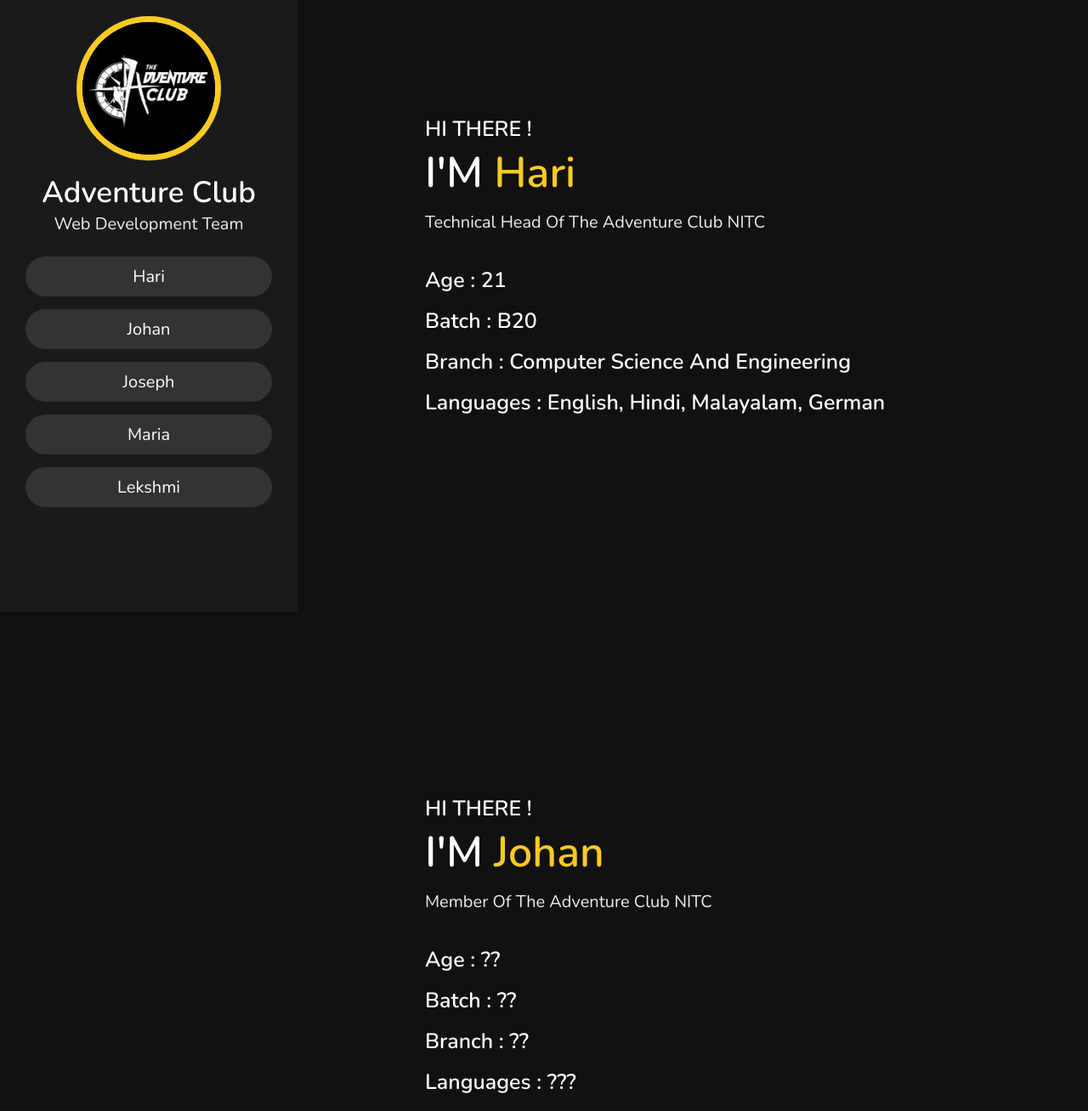
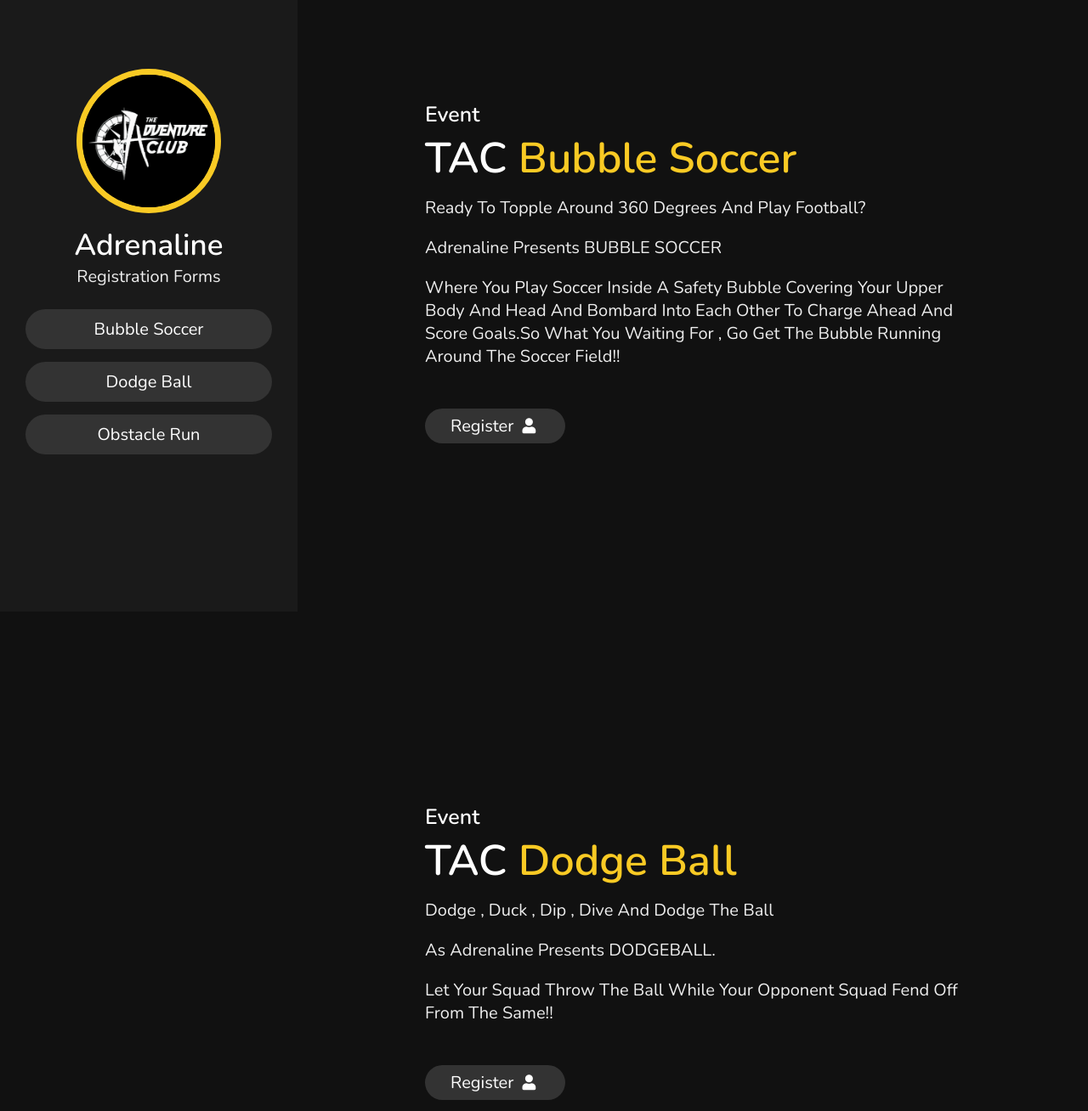
Before and after one commit to tacnitc/Adrenaline22, a plain HTML site: page index.html in a window 1280 px wide. Shown: the part 80-1388 px from the top of the page at 85% size. Drawn offline with nearby package versions, Linux system fonts and the light colour scheme.

```diff
--- a/index.html
+++ b/index.html
@@ -3,7 +3,8 @@
 <head>
     <meta charset="UTF-8">
     <meta name="viewport" content="width=device-width, initial-scale=1.0">
-    <title>responsive personal portfolio website design tutorail</title>
+    <link rel="icon" type="image/x-icon" href="favicon.ico">
+    <title>Adrenaline Registration</title>
 
     <!-- font awesome cdn link  -->
     <link rel="stylesheet" href="https://cdnjs.cloudflare.com/ajax/libs/font-awesome/5.15.2/css/all.min.css">
@@ -20,17 +21,16 @@
 
     <div class="user">
         <img src="img/logo_withbg.jpg" alt="">
-        <h3 class="name">Adventure Club</h3>
-        <p class="post">Web Development Team</p>
+        <h3 class="name">Adrenaline</h3>
+        <p class="post">Registration Forms</p>
     </div>
 
     <nav class="navbar">
         <ul>
-            <li><a href="#hari">Hari</a></li>
-            <li><a href="#johan">Johan</a></li>
-            <li><a href="#Joseph">Joseph</a></li>
-            <li><a href="#Maria">Maria</a></li>
-            <li><a href="#Lekshmi">Lekshmi</a></li>
+            <li><a href="#bubble">Bubble Soccer</a></li>
+            <li><a href="#dodge">Dodge Ball</a></li>
+            <li><a href="#ObsRun">Obstacle Run</a></li>
+
         </ul>
     </nav>
 
@@ -40,152 +40,52 @@
 
 <div id="menu" class="fas fa-bars"></div>
 
-<!-- Hari's section starts  -->
 
-<section class="home" id="hari">
+<!-- Bubble Soccer starts  -->
 
-    <h3>HI THERE !</h3>
-    <h1>I'M <span>Hari</span></h1>
-    <p>Technical Head of The Adventure Club NITC</p>
-    <br><br>
+<section class="home" id="bubble">
 
-    <div class="row">
-
-        <div class="info">
-
-            <h3> <span> age : </span> 21 </h3><br>
-            <h3> <span> Batch : </span> B20 </h3><br>
-            <h3> <span> Branch : </span> Computer Science and Engineering</h3><br>
-            <h3> <span> languages : </span>English, Hindi, Malayalam, German </h3><br>
-
-        </div>
-
-    </div>
+    <h3>Event</h3>
+    <h1>TAC <span>Bubble Soccer</span></h1>
+<p>Ready to topple around 360 degrees and play football?</p><p> Adrenaline presents BUBBLE SOCCER </p><p>where you play soccer inside a safety bubble  covering your upper body and head and bombard into each other to charge ahead and score goals.So what you waiting for , go get the bubble running around the soccer field!!</p>
+    <br> <br>
+    <a href="#about"><button class="btn">Register <i class="fas fa-user"></i></button></a>
 
 </section>
 
-<!-- Hari's section ends -->
+<!-- Bubble Soccer ends -->
 
 
+<!-- home section starts  -->
 
-<!-- Johan's section starts  -->
+<section class="home" id="dodge">
 
-<section class="home" id="johan">
+    <h3>Event</h3>
+    <h1>TAC <span>Dodge Ball</span></h1>
+    <p>Dodge , duck , dip , dive and dodge the ball </p> <p> as Adrenaline presents DODGEBALL.</p> <p>Let your squad throw the ball while your opponent squad fend off from the same!!
 
-    <h3>HI THERE !</h3>
-    <h1>I'M <span>Johan</span></h1>
-    <p>Member of The Adventure Club NITC</p>
-    <br><br>
-
-    <div class="row">
-
-        <div class="info">
-
-            <h3> <span> age : </span> ?? </h3><br>
-            <h3> <span> Batch : </span> ?? </h3><br>
-            <h3> <span> Branch : </span>??</h3><br>
-            <h3> <span> languages : </span>??? </h3><br>
-
-        </div>
-
-    </div>
+    </p>
+    <br> <br>
+    <a href="#about"><button class="btn">Register <i class="fas fa-user"></i></button></a>
 
 </section>
 
-<!-- Johan's section ends -->
+<!-- home section ends -->
 
+<!-- home section starts  -->
 
+<section class="home" id="ObsRun">
 
-
-
-<!-- Joseph's section starts  -->
-
-<section class="home" id="Joseph">
-
-    <h3>HI THERE !</h3>
-    <h1>I'M <span>Joseph</span></h1>
-    <p>Member of The Adventure Club NITC</p>
-    <br><br>
-
-    <div class="row">
-
-        <div class="info">
-
-            <h3> <span> age : </span> ?? </h3><br>
-            <h3> <span> Batch : </span> ?? </h3><br>
-            <h3> <span> Branch : </span>??</h3><br>
-            <h3> <span> languages : </span>??? </h3><br>
-
-        </div>
-
-    </div>
+    <h3>Event</h3>
+    <h1>TAC <span>Obstacle Run</span></h1>
+<p>Face the barriers  and focus on getting across the finish line </p> <p>as Adrenaline presents OBSTACLE RUN .</p> <p>Figure out how to get past the obstacles and make your way through!!
+    </p>
+    <br> <br>
+    <a href="#about"><button class="btn">Register <i class="fas fa-user"></i></button></a>
 
 </section>
 
-<!-- Joseph's section ends -->
-
-
-
-
-
-<!-- Maria's section starts  -->
-
-<section class="home" id="Maria">
-
-    <h3>HI THERE !</h3>
-    <h1>I'M <span>Maria</span></h1>
-    <p>Member of The Adventure Club NITC</p>
-    <br><br>
-
-    <div class="row">
-
-        <div class="info">
-
-            <h3> <span> age : </span> ?? </h3><br>
-            <h3> <span> Batch : </span> ?? </h3><br>
-            <h3> <span> Branch : </span>??</h3><br>
-            <h3> <span> languages : </span>??? </h3><br>
-
-        </div>
-
-    </div>
-
-</section>
-
-<!-- Maria's section ends -->
-
-
-
-
-
-<!-- Lekshmi's section starts  -->
-
-<section class="home" id="Lekshmi">
-
-    <h3>HI THERE !</h3>
-    <h1>I'M <span>Lekshmi</span></h1>
-    <p>Member of The Adventure Club NITC</p>
-    <br><br>
-
-    <div class="row">
-
-        <div class="info">
-
-            <h3> <span> age : </span> ?? </h3><br>
-            <h3> <span> Batch : </span> ?? </h3><br>
-            <h3> <span> Branch : </span>??</h3><br>
-            <h3> <span> languages : </span>??? </h3><br>
-
-        </div>
-
-    </div>
-
-</section>
-
-<!-- Lekshmi's section ends -->
-
-
-
+<!-- home section ends -->
 
 
 <!-- jquery cdn link  -->
```
Also changed, not shown: favicon.ico (added), img/favicon.ico (added), 1 other file.
